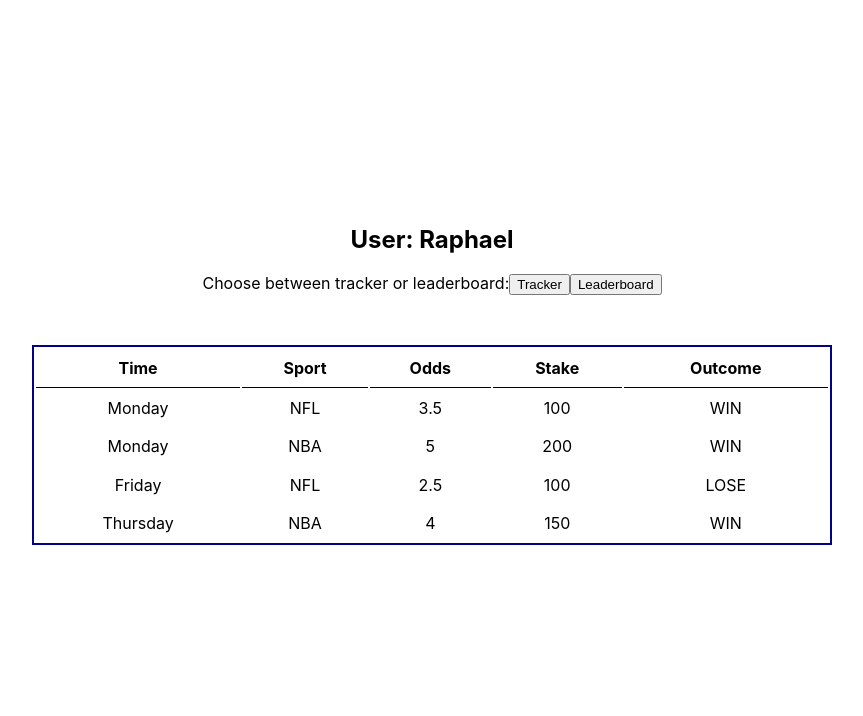
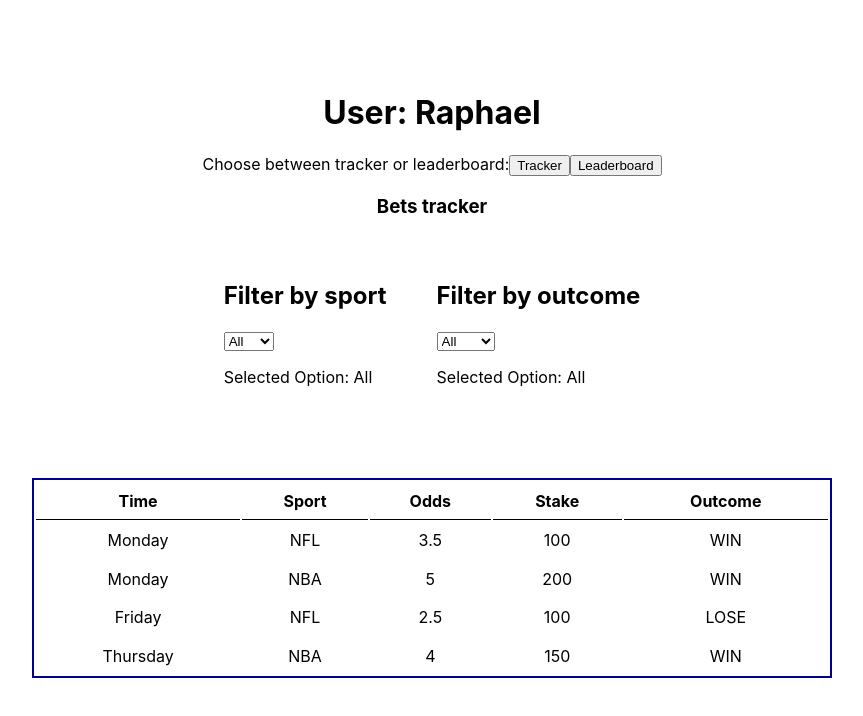
Before and after one commit to ausraf720/tracka-prototype, a React (Create React App) app: page / in a window 1280 px wide. Shown: the top 716 px of the page, without its empty margins (208-1071 px from the left). Built offline with nearby package versions, Linux system fonts and the light colour scheme.

Commit message:
added dropdowns for filtering bets
filtering functionality doesn't yet work

```diff
--- a/src/App.css
+++ b/src/App.css
@@ -21,3 +21,14 @@ th {
 td {
   text-align: center;
 }
+
+.optionsArea {
+  display: flex;
+  justify-content: center;
+  align-items: center;
+  flex-direction: row;
+}
+
+.optionType {
+  margin: 25px;
+}
--- a/src/App.js
+++ b/src/App.js
@@ -11,7 +11,7 @@ function App() {
 
   return (
     <div className="App">
-        <h2>User: {user}</h2>
+        <h1>User: {user}</h1>
         <div>
           Choose between tracker or leaderboard:
           <button onClick={() => setPage('tracker')}>
@@ -22,6 +22,7 @@ function App() {
           </button>
         </div>
 
+        {page == 'tracker' && <h3>Bets tracker</h3>}
         {page == 'tracker' && <BetTracker/>}
         {page == 'leaderboard' && <h3>Leaderboard</h3>}
     </div>
--- a/src/BetTracker.jsx
+++ b/src/BetTracker.jsx
@@ -1,4 +1,5 @@
 import './App.css'
+import { useState } from 'react'
 
 
 const tableHeaders = ['Time', 'Sport', 'Odds', 'Stake', 'Outcome']
@@ -21,9 +22,47 @@ console.log(data1)
 
 const data = [data1, data2, data3, data4]
 
+// Define the options for the dropdown
+const sportOtions = ['NFL', 'NBA', 'All',]
+
+// Handle the change of the selected value
+
+
 function BetTracker() {
+    const sportOptions = ['All', 'NFL', 'NBA']
+    const outcomeOptions = ['All', 'WIN', 'LOSE']
+    const [sport, setSport] = useState(sportOptions[0])
+    const [outcome, setOutcome] = useState(outcomeOptions[0])
+
     return (
         <div>
+
+            <div class="optionsArea">
+                <span class="optionType">
+                    <h2>Filter by sport</h2>
+                    <select value={sport} onChange={(event) => setSport(event.target.value)}>
+                        {sportOptions.map((option, index) => (
+                        <option key={index} value={option}>
+                            {option}
+                        </option>
+                        ))}
+                    </select>
+                    <p>Selected Option: {sport}</p>
+                </span>
+                <span class="optionType">
+                    <h2>Filter by outcome</h2>
+                    <select value={outcome} onChange={(event) => setOutcome(event.target.value)}>
+                        {outcomeOptions.map((option, index) => (
+                        <option key={index} value={option}>
+                            {option}
+                        </option>
+                        ))}
+                    </select>
+                    <p>Selected Option: {outcome}</p>
+                </span>
+
+            </div>
+
             <table>
                 <tr>
                     {htmlHeaders}
```
